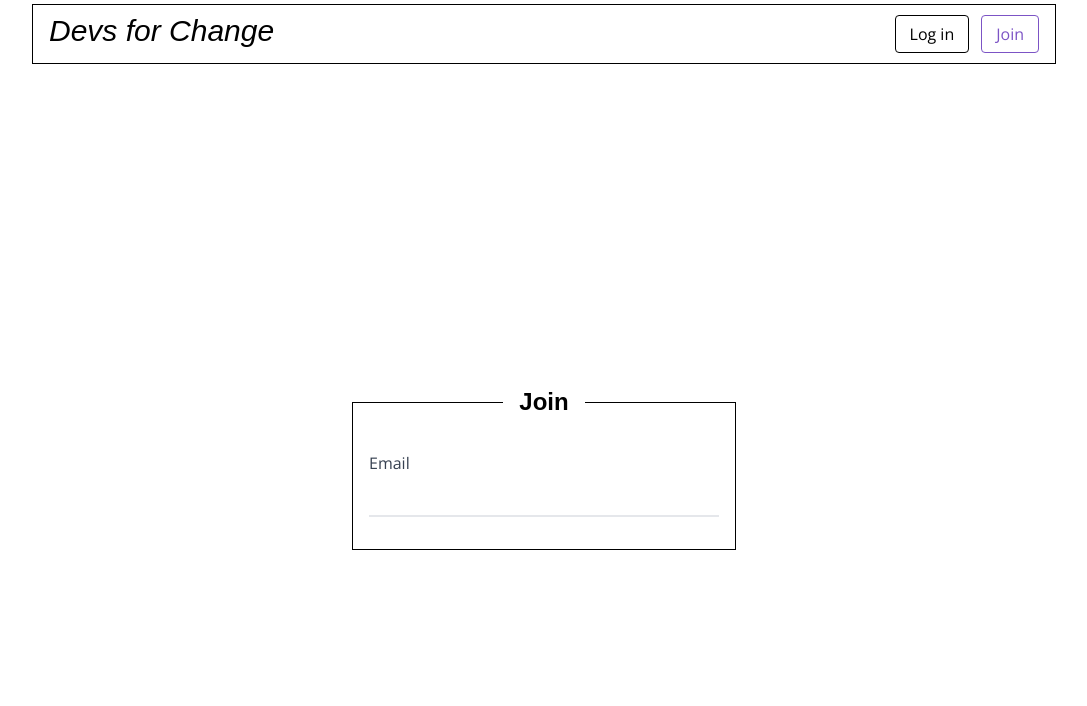
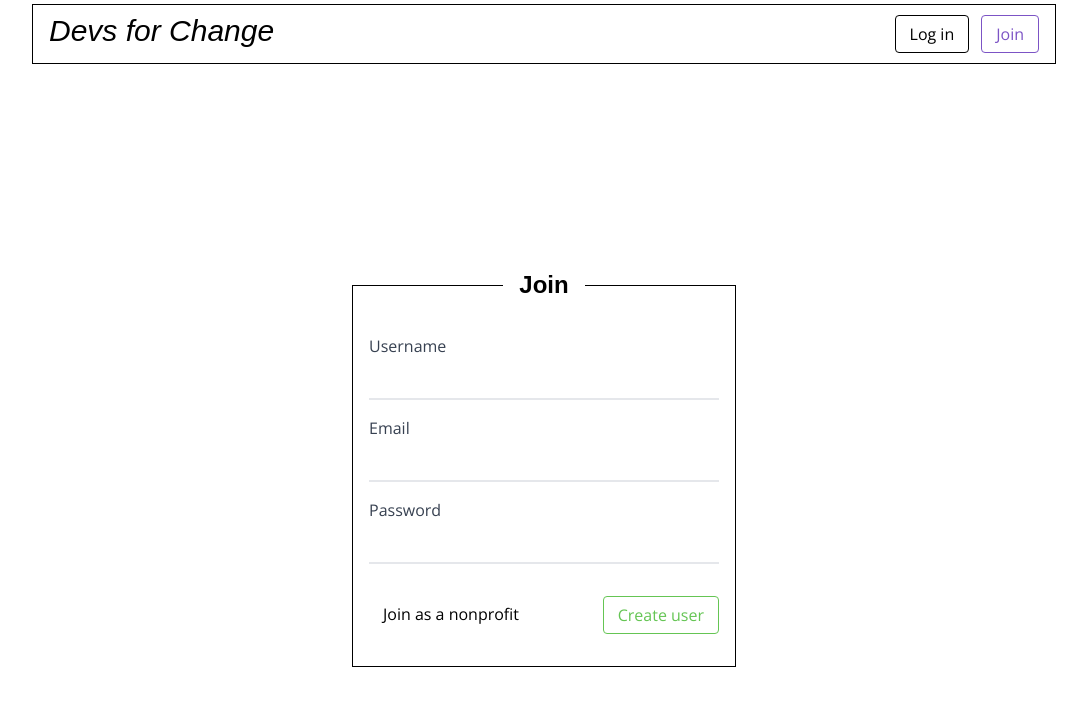
Before and after one commit to arnaugomez/devs4change.next, a Next.js app: page /join in a window 1280 px wide. Shown: the top 706 px of the page, without its empty margins (96-1183 px from the left). Built offline with nearby package versions, Linux system fonts and the light colour scheme; a web font is replaced by a local one.

Commit message:
Added formik and yup validation

```diff
--- a/package.json
+++ b/package.json
@@ -11,9 +11,11 @@
   "dependencies": {
     "@tailwindcss/forms": "^0.3.3",
     "classnames": "^2.3.1",
+    "formik": "^2.2.9",
     "next": "11.0.1",
     "react": "17.0.2",
-    "react-dom": "17.0.2"
+    "react-dom": "17.0.2",
+    "yup": "^0.32.9"
   },
   "devDependencies": {
     "@types/react": "^17.0.15",
--- a/pages/join/index.tsx
+++ b/pages/join/index.tsx
@@ -1,17 +1,89 @@
+import { Formik } from "formik";
+import Link from "next/link";
 import React, { useState } from "react";
+import Button from "../../src/common/view/atoms/Button";
 import InputText from "../../src/common/view/components/forms/InputText";
 import LoginFormCard from "../../src/user/view/components/LoginFormCard";
+import * as yup from "yup";
+
+interface FormValues {
+  user: string;
+  email: string;
+  password: string;
+}
+
+const initialValues: FormValues = {
+  user: "",
+  email: "",
+  password: "",
+};
+
+const schema = yup.object().shape({
+  user: yup.string().required(),
+  email: yup.string().email().required(),
+  password: yup.string().required(),
+});
 
 export default function Join() {
-  const [email, setEmail] = useState("");
+  function onSubmit(values: FormValues) {
+    console.log(`Submit ${values.email} ${values.password} ${values.user}`);
+  }
 
   return (
     <LoginFormCard title="Join">
-      <InputText
-        label="Email"
-        value={email}
-        onChange={(e) => setEmail(e.target.value)}
-      />
+      <Formik
+        initialValues={initialValues}
+        onSubmit={onSubmit}
+        validationSchema={schema}
+      >
+        {({
+          values,
+          errors,
+          touched,
+          handleChange,
+          handleBlur,
+          handleSubmit,
+          isSubmitting,
+        }) => (
+          <form noValidate onSubmit={handleSubmit}>
+            <InputText
+              label="Username"
+              type="text"
+              name="user"
+              value={values.user}
+              onChange={handleChange}
+              onBlur={handleBlur}
+              error={errors.user && touched.user && errors.user}
+            />
+            <InputText
+              label="Email"
+              type="email"
+              name="email"
+              value={values.email}
+              onChange={handleChange}
+              onBlur={handleBlur}
+              error={errors.email && touched.email && errors.email}
+            />
+            <InputText
+              label="Password"
+              type="password"
+              name="password"
+              value={values.password}
+              onChange={handleChange}
+              onBlur={handleBlur}
+              error={errors.password && touched.password && errors.password}
+            />
+            <div className="pt-4 flex justify-between">
+              <Link href="/" passHref>
+                <Button hasBorder={false} isLink color="black">
+                  Join as a nonprofit
+                </Button>
+              </Link>
+              <Button type="submit">Create user</Button>
+            </div>
+          </form>
+        )}
+      </Formik>
     </LoginFormCard>
   );
 }
--- a/src/common/view/atoms/Button.tsx
+++ b/src/common/view/atoms/Button.tsx
@@ -1,26 +1,39 @@
-import React, { MouseEventHandler, ReactNode } from "react";
+import React, { Component, MouseEventHandler, ReactNode } from "react";
+import cn from "classnames";
 
 export interface ButtonProps {
   onClick?: MouseEventHandler;
   children: ReactNode;
   color?: "brand" | "cta" | "black";
   isLink?: boolean;
+  type?: "button" | "submit";
+  hasBorder?: boolean;
 }
 
-export default function Button({
+export default class Button extends Component<ButtonProps> {
+  render() {
+    const {
       children,
       color = "brand",
       isLink = false,
+      type = "button",
+      hasBorder = true,
       ...props
-}: ButtonProps) {
+    } = this.props;
+
     const ButtonTag = isLink ? "a" : "button";
 
     return (
       <ButtonTag
-      className={`px-3.5 py-1.5 rounded bg-white border border-${color} text-${color} hover:bg-${color} hover:text-white`}
+        type={type}
+        className={cn(
+          `px-3.5 py-1.5 rounded bg-white text-${color} hover:bg-${color} hover:text-white`,
+          hasBorder && `border border-${color}`
+        )}
         {...props}
       >
         {children}
       </ButtonTag>
     );
   }
+}
--- a/src/common/view/components/forms/InputText.tsx
+++ b/src/common/view/components/forms/InputText.tsx
@@ -1,24 +1,40 @@
 import React from "react";
+import cn from "classnames";
 
 interface Props {
   value: string;
+  type: "text" | "email" | "password";
   onChange: React.ChangeEventHandler<HTMLInputElement>;
+  onBlur: React.FocusEventHandler<HTMLInputElement>;
   label?: string;
   name?: string;
   error?: string;
   placeholder?: string;
 }
 
-export default function InputText({ label, error, ...props }: Props) {
+export default function InputText({
+  label,
+  error,
+  type = "text",
+  ...props
+}: Props) {
   return (
-    <label className="block">
+    <label className="block pb-4">
       {label && <span className="text-gray-700">{label}</span>}
       <input
-        type="text"
-        className="mt-0 block w-full px-0.5 border-0 border-b-2 border-gray-200 focus:ring-0 focus:border-black"
+        type={type}
+        onBlur
+        className={cn(
+          "mt-0 block w-full px-0.5 border-0 border-b-2 border-gray-200 focus:ring-0 focus:border-black",
+          error && "border-danger"
+        )}
         {...props}
       />
-      {error && <span>{error}</span>}
+      {error && (
+        <span className="block text-danger text-xs pt-1 text-right">
+          {error}
+        </span>
+      )}
     </label>
   );
 }
--- a/src/user/view/components/LoginFormCard.tsx
+++ b/src/user/view/components/LoginFormCard.tsx
@@ -7,7 +7,7 @@ interface Props {
 
 export default function LoginFormCard({ title, children }: Props) {
   return (
-    <section className="p-4 w-screen h-screen flex items-center justify-center overflow-y-auto">
+    <section className="p-4 w-screen min-h-screen flex items-center justify-center">
       <div className="relative pt-4 w-full max-w-sm">
         <h2 className="absolute w-max-content px-4 max-w-40 text-center font-display font-bold text-2xl inset-x-0 m-auto top-0 bg-white">
           {title}
```
Also changed, not shown: 1 other file (tests, documents, lock files or other folders). Lines whose indentation alone changed are shown as unchanged.
